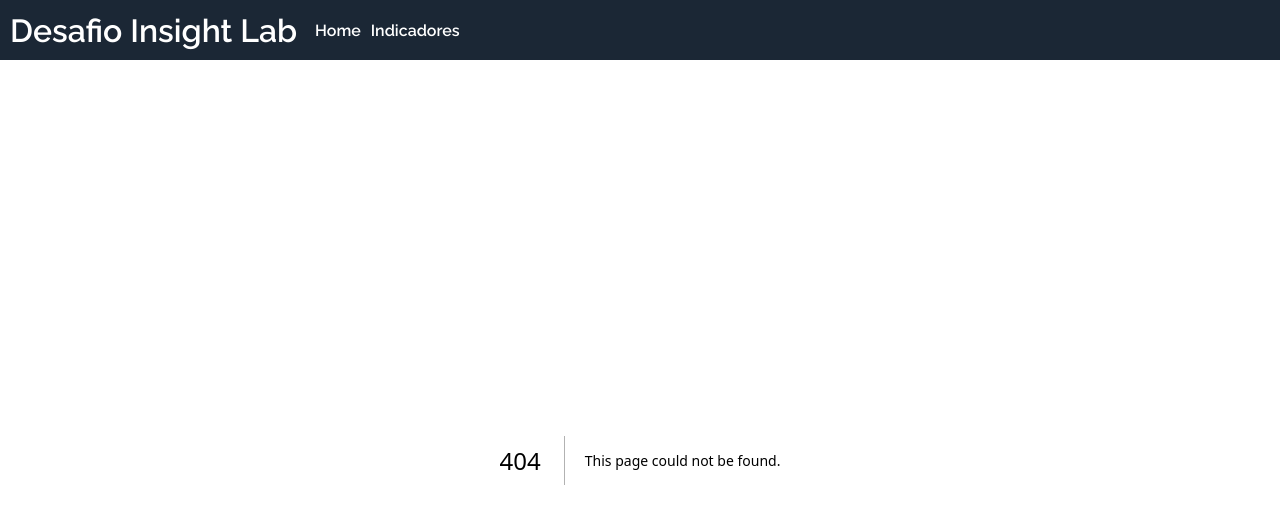
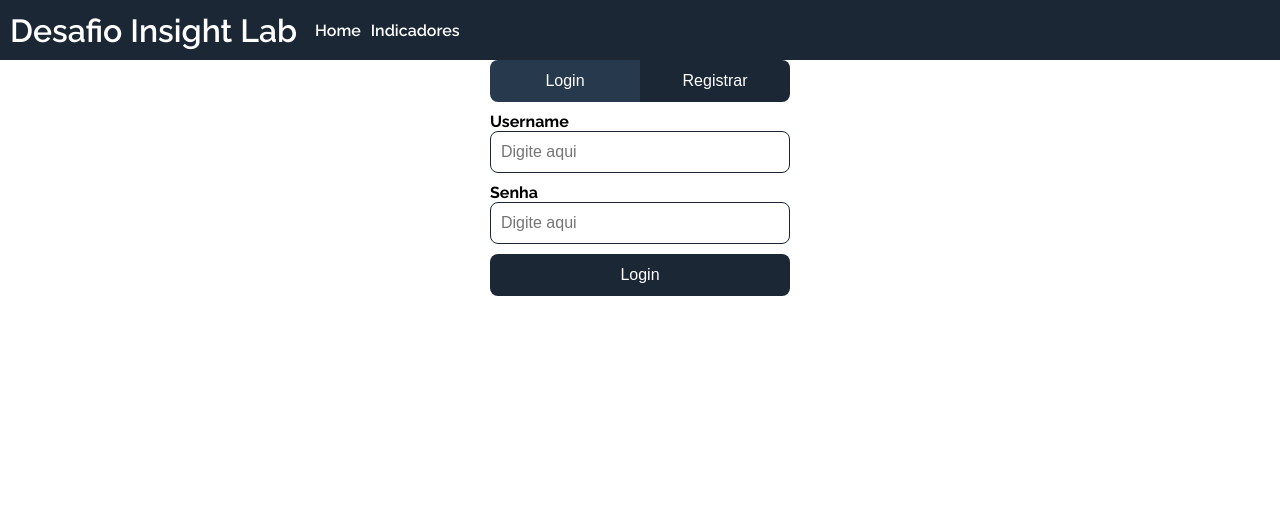
Before and after one commit to gllherme/desafio-insightlab, a Next.js app in the folder frontend/: page /auth in a window 1280 px wide. Before the commit this address had no page. Shown: the top 524 px of the page. Built offline with nearby package versions, Linux system fonts and the light colour scheme.

Commit message:
pagina login/registro

```diff
--- /dev/null
+++ b/frontend/src/app/auth/page.module.css
@@ -0,0 +1,37 @@
+.main {
+  display: flex;
+  justify-content: center;
+}
+
+.wrapper {
+  display: flex;
+}
+.wrapper button {
+  height: 42px;
+  width: 100%;
+
+  border: none;
+  padding: 5px 10px;
+
+  background-color: var(--gunmetal-blue);
+
+  color: var(--white);
+  font-size: 16px;
+}
+
+.wrapper button:hover {
+  cursor: pointer;
+  background-color: var(--prussian-blue);
+}
+
+.wrapper button:first-child {
+  border-radius: var(--border-radius) 0 0 var(--border-radius);
+}
+
+.wrapper button:last-child {
+  border-radius: 0 var(--border-radius) var(--border-radius) 0;
+}
+
+.active {
+  background-color: var(--prussian-blue) !important;
+}
--- /dev/null
+++ b/frontend/src/app/auth/page.tsx
@@ -0,0 +1,74 @@
+"use client";
+
+import LoginForm from "@/components/LoginForm";
+import RegisterForm from "@/components/RegisterForm";
+import { ReactNode, createContext, useContext, useState } from "react";
+import styles from "./page.module.css";
+
+const TabContext = createContext<any>({});
+
+interface IChildren {
+  children: ReactNode;
+}
+
+interface TabProps extends IChildren {
+  id: string;
+}
+
+function Tab({ id, children }: TabProps) {
+  const [activeTab, setActiveTab] = useContext(TabContext);
+  const isActive = id === activeTab;
+  return (
+    <button
+      className={isActive ? styles.active : ""}
+      onClick={() => setActiveTab(id)}
+    >
+      {children}
+    </button>
+  );
+}
+
+interface TabPanelProps extends IChildren {
+  whenActive: string;
+}
+
+function TabPanel({ whenActive, children }: TabPanelProps) {
+  const [activeTab] = useContext(TabContext);
+  const isActive = whenActive === activeTab;
+
+  return <div>{isActive ? children : null}</div>;
+}
+
+interface TabSwitcherProps extends IChildren {}
+
+function TabSwitcher({ children }: TabSwitcherProps) {
+  const [activeTab, setActiveTab] = useState("login");
+
+  return (
+    <TabContext.Provider value={[activeTab, setActiveTab]}>
+      {children}
+    </TabContext.Provider>
+  );
+}
+
+export default function Auth() {
+  return (
+    <main className={styles.main}>
+      <TabSwitcher>
+        <div>
+          <section className={styles.wrapper}>
+            <Tab id="login">Login</Tab>
+            <Tab id="register">Registrar</Tab>
+          </section>
+
+          <TabPanel whenActive="login">
+            <LoginForm />
+          </TabPanel>
+          <TabPanel whenActive="register">
+            <RegisterForm />
+          </TabPanel>
+        </div>
+      </TabSwitcher>
+    </main>
+  );
+}
```
